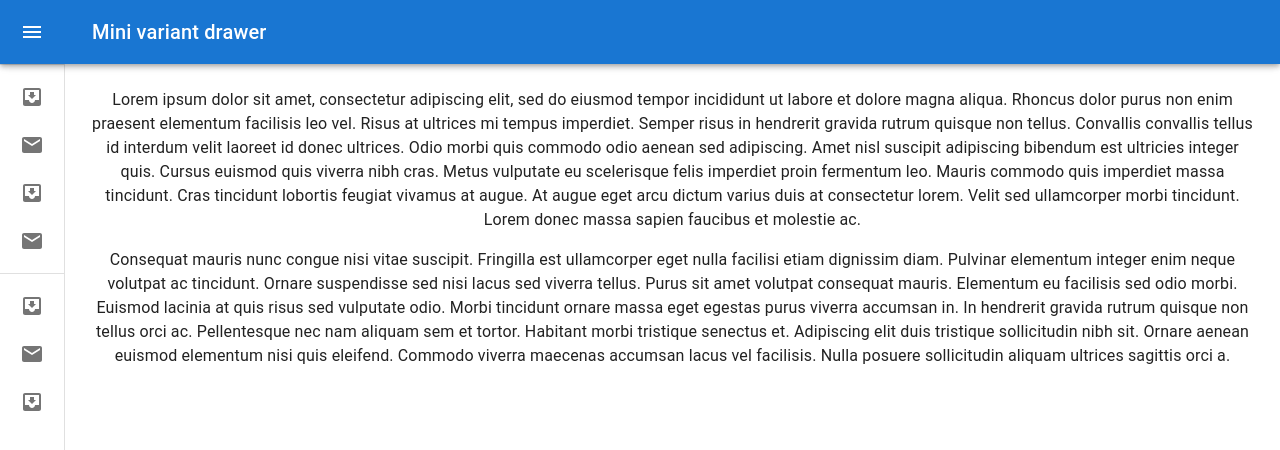
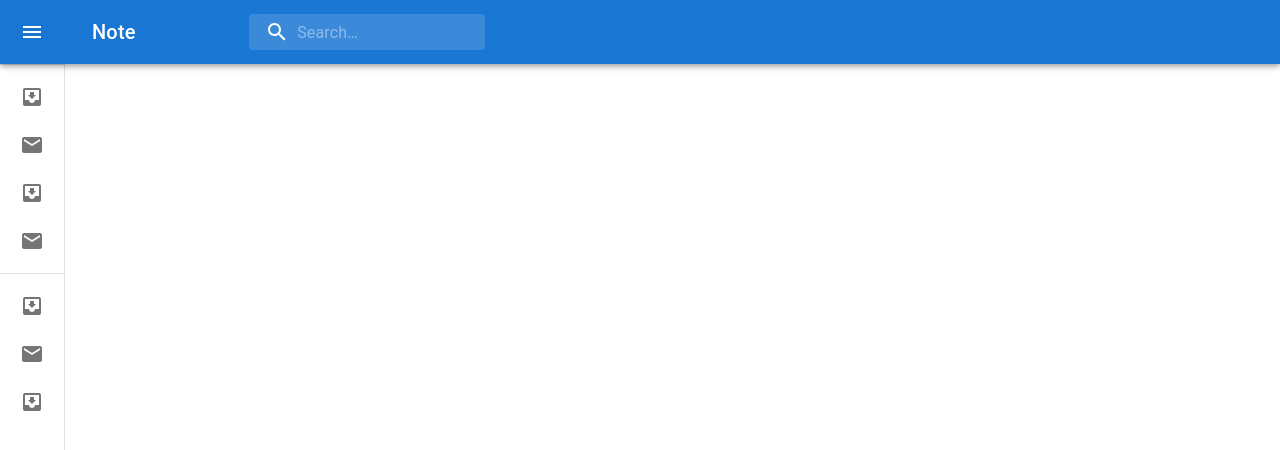
Before and after one commit to BridgeLab3341/React_FrontEnd_FundoNote, a React (Create React App) app in the folder fundonote_react/: page /minidra in a window 1280 px wide. Shown: the top 450 px of the page. Built offline with nearby package versions, Linux system fonts and the light colour scheme.

Commit message:
[soma]Add:Implemented App bar with primary search field.

```diff
--- a/fundonote_react/src/Components/Header.jsx
+++ b/fundonote_react/src/Components/Header.jsx
@@ -18,6 +18,10 @@
 import ListItemText from '@mui/material/ListItemText';
 import InboxIcon from '@mui/icons-material/MoveToInbox';
 import MailIcon from '@mui/icons-material/Mail';
+
+import {alpha } from '@mui/material/styles';
+import InputBase from '@mui/material/InputBase';
+import SearchIcon from '@mui/icons-material/Search';
 
 
 
@@ -88,6 +92,8 @@
   }),
 );
 
+
+
 //Function
 export default function MiniDrawer() {
   const theme = useTheme();
@@ -102,12 +108,54 @@
   };
 
 
+  const Search = styled('div')(({ theme }) => ({
+    position: 'relative',
+    borderRadius: theme.shape.borderRadius,
+    backgroundColor: alpha(theme.palette.common.white, 0.15),
+    '&:hover': {
+      backgroundColor: alpha(theme.palette.common.white, 0.25),
+    },
+    marginRight: theme.spacing(2),
+    marginLeft: 0,
+    width: '100%',
+    [theme.breakpoints.up('sm')]: {
+      marginLeft: theme.spacing(3),
+      width: 'auto',
+    },
+  }));
+
+  const SearchIconWrapper = styled('div')(({ theme }) => ({
+    padding: theme.spacing(0, 2),
+    height: '100%',
+    position: 'absolute',
+    pointerEvents: 'none',
+    display: 'flex',
+    alignItems: 'center',
+    justifyContent: 'center',
+  }));
+
+  const StyledInputBase = styled(InputBase)(({ theme }) => ({
+    color: 'inherit',
+    '& .MuiInputBase-input': {
+      padding: theme.spacing(1, 1, 1, 0),
+      // vertical padding + font size from searchIcon
+      paddingLeft: `calc(1em + ${theme.spacing(4)})`,
+      transition: theme.transitions.create('width'),
+      width: '100%',
+      [theme.breakpoints.up('md')]: {
+        width: '20ch',
+      },
+    },
+  }));
+
+
 
   return (
     <Box sx={{ display: 'flex' }}>
       <CssBaseline />
       <AppBar position="fixed" open={open}>
         <Toolbar>
+
           <IconButton
             color="inherit"
             aria-label="open drawer"
@@ -120,15 +168,33 @@
           >
             <MenuIcon />
           </IconButton>
+
           <Typography variant="h6" noWrap component="div">
-            Mini variant drawer
+            Note
           </Typography>
+
+          <div style={{  marginLeft:"7vw" }}>
+          <Search>
+            <SearchIconWrapper>
+              <SearchIcon />
+            </SearchIconWrapper>
+            <StyledInputBase
+              placeholder="Search…"
+              inputProps={{ 'aria-label': 'search'}}
+              fullWidth
+
+             style={{ color:'white'}}
+            />
+          </Search>
+          </div>
+
         </Toolbar>
       </AppBar>
       <Drawer variant="permanent" open={open}>
         <DrawerHeader>
           <IconButton onClick={handleDrawerClose}>
             {theme.direction === 'rtl' ? <ChevronRightIcon /> : <ChevronLeftIcon />}
+
           </IconButton>
         </DrawerHeader>
         <Divider />
@@ -185,31 +251,10 @@
       <Box component="main" sx={{ flexGrow: 1, p: 3 }}>
         <DrawerHeader />
         <Typography paragraph>
-          Lorem ipsum dolor sit amet, consectetur adipiscing elit, sed do eiusmod
-          tempor incididunt ut labore et dolore magna aliqua. Rhoncus dolor purus non
-          enim praesent elementum facilisis leo vel. Risus at ultrices mi tempus
-          imperdiet. Semper risus in hendrerit gravida rutrum quisque non tellus.
-          Convallis convallis tellus id interdum velit laoreet id donec ultrices.
-          Odio morbi quis commodo odio aenean sed adipiscing. Amet nisl suscipit
-          adipiscing bibendum est ultricies integer quis. Cursus euismod quis viverra
-          nibh cras. Metus vulputate eu scelerisque felis imperdiet proin fermentum
-          leo. Mauris commodo quis imperdiet massa tincidunt. Cras tincidunt lobortis
-          feugiat vivamus at augue. At augue eget arcu dictum varius duis at
-          consectetur lorem. Velit sed ullamcorper morbi tincidunt. Lorem donec massa
-          sapien faucibus et molestie ac.
+
         </Typography>
         <Typography paragraph>
-          Consequat mauris nunc congue nisi vitae suscipit. Fringilla est ullamcorper
-          eget nulla facilisi etiam dignissim diam. Pulvinar elementum integer enim
-          neque volutpat ac tincidunt. Ornare suspendisse sed nisi lacus sed viverra
-          tellus. Purus sit amet volutpat consequat mauris. Elementum eu facilisis
-          sed odio morbi. Euismod lacinia at quis risus sed vulputate odio. Morbi
-          tincidunt ornare massa eget egestas purus viverra accumsan in. In hendrerit
-          gravida rutrum quisque non tellus orci ac. Pellentesque nec nam aliquam sem
-          et tortor. Habitant morbi tristique senectus et. Adipiscing elit duis
-          tristique sollicitudin nibh sit. Ornare aenean euismod elementum nisi quis
-          eleifend. Commodo viverra maecenas accumsan lacus vel facilisis. Nulla
-          posuere sollicitudin aliquam ultrices sagittis orci a.
+
         </Typography>
       </Box>
     </Box>
```
